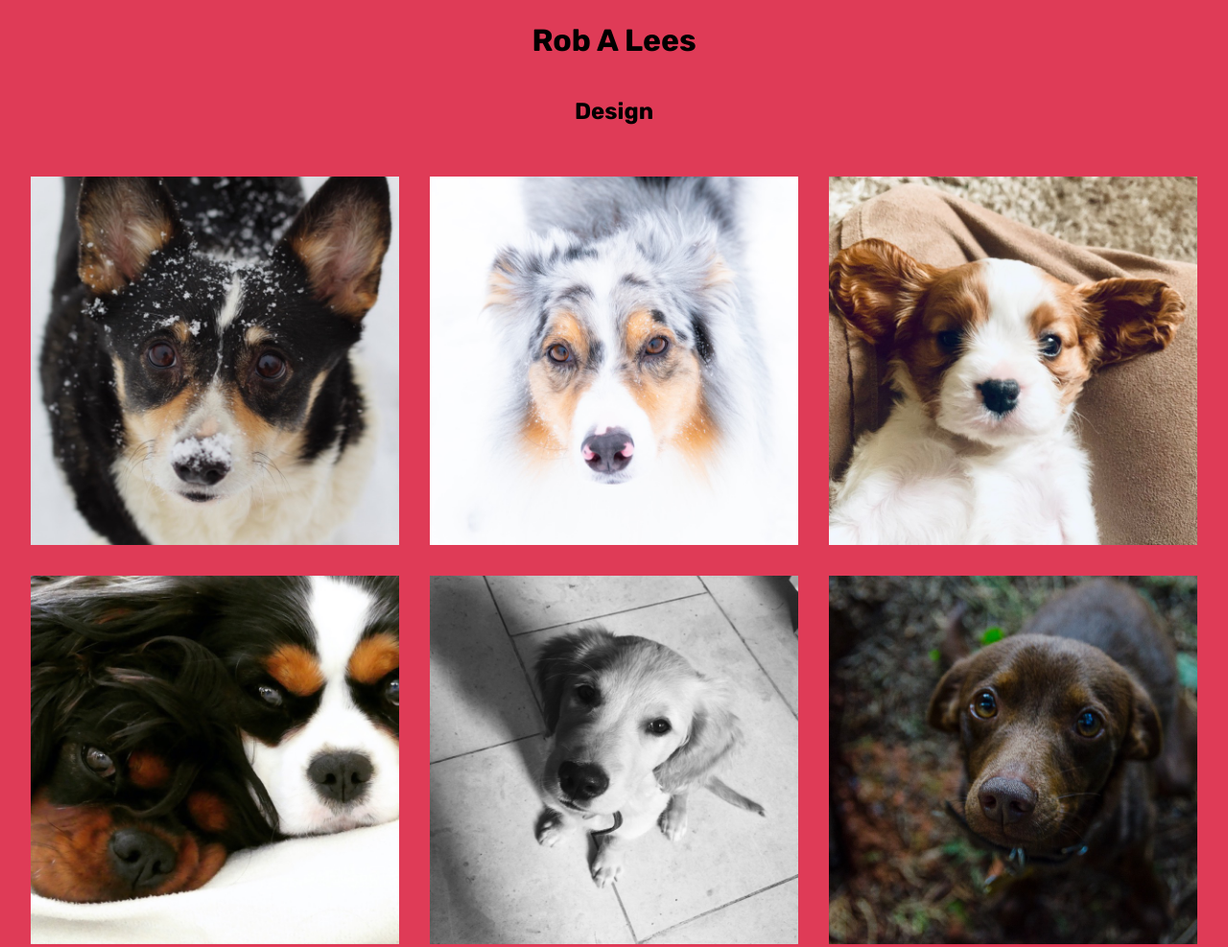
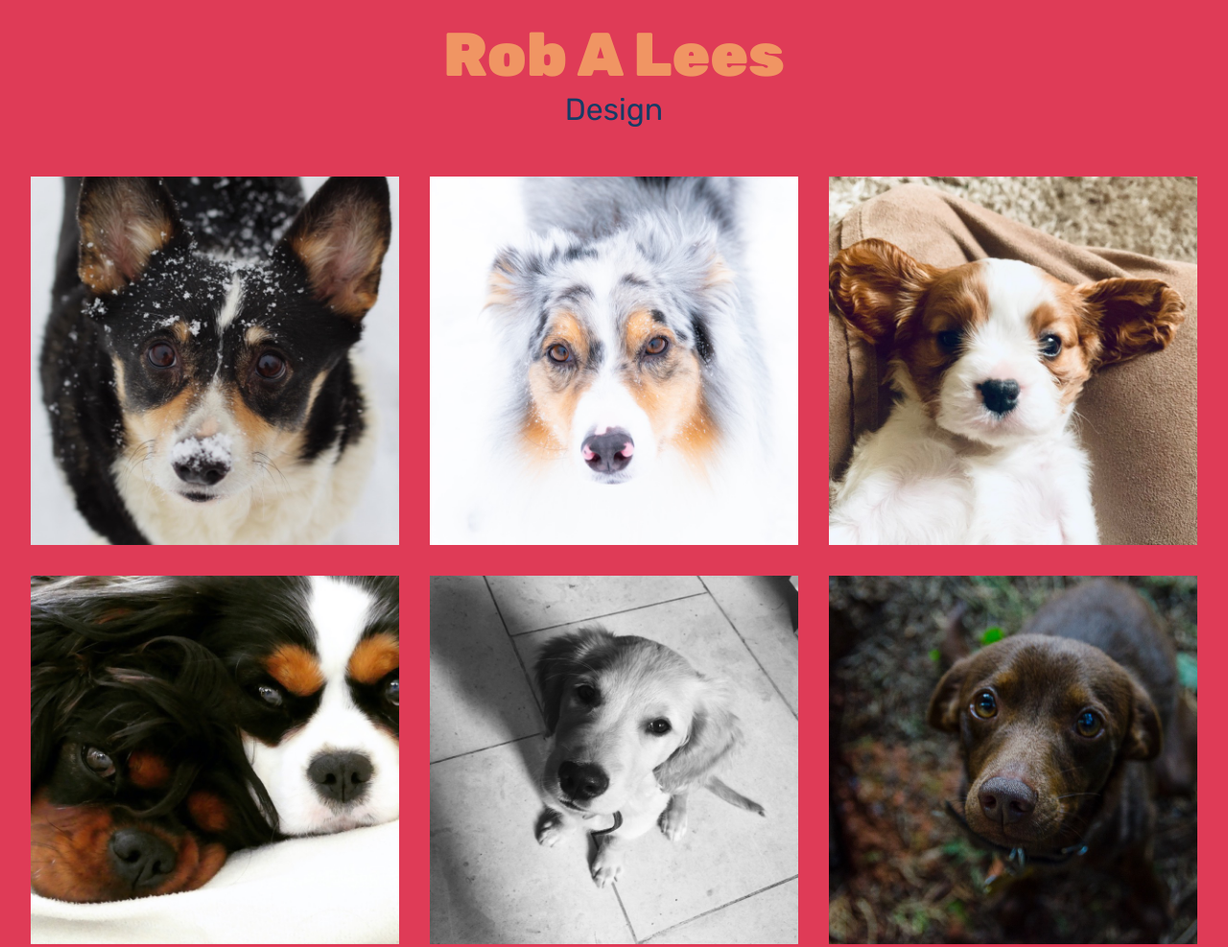
Before and after one commit to robalees/website, a plain HTML site: page index.html in a window 1280 px wide. Shown: the whole page at 96% size. Drawn offline with Linux system fonts and the light colour scheme.

Commit message:
fixed html not pointing to new header class

```diff
--- a/style.css
+++ b/style.css
@@ -13,14 +13,14 @@ header {
 	padding: 1em 0 1em 0;
 }
 
-nav h1 {
+header h1 {
 	color: #f09563;
 	font-size: 4em;
 	font-weight: 900;
 	margin: 0;
 }
 
-nav h2 {
+header h2 {
 	color: #163c66;
 	font-size: 2em;
 	font-weight: 400;
```
